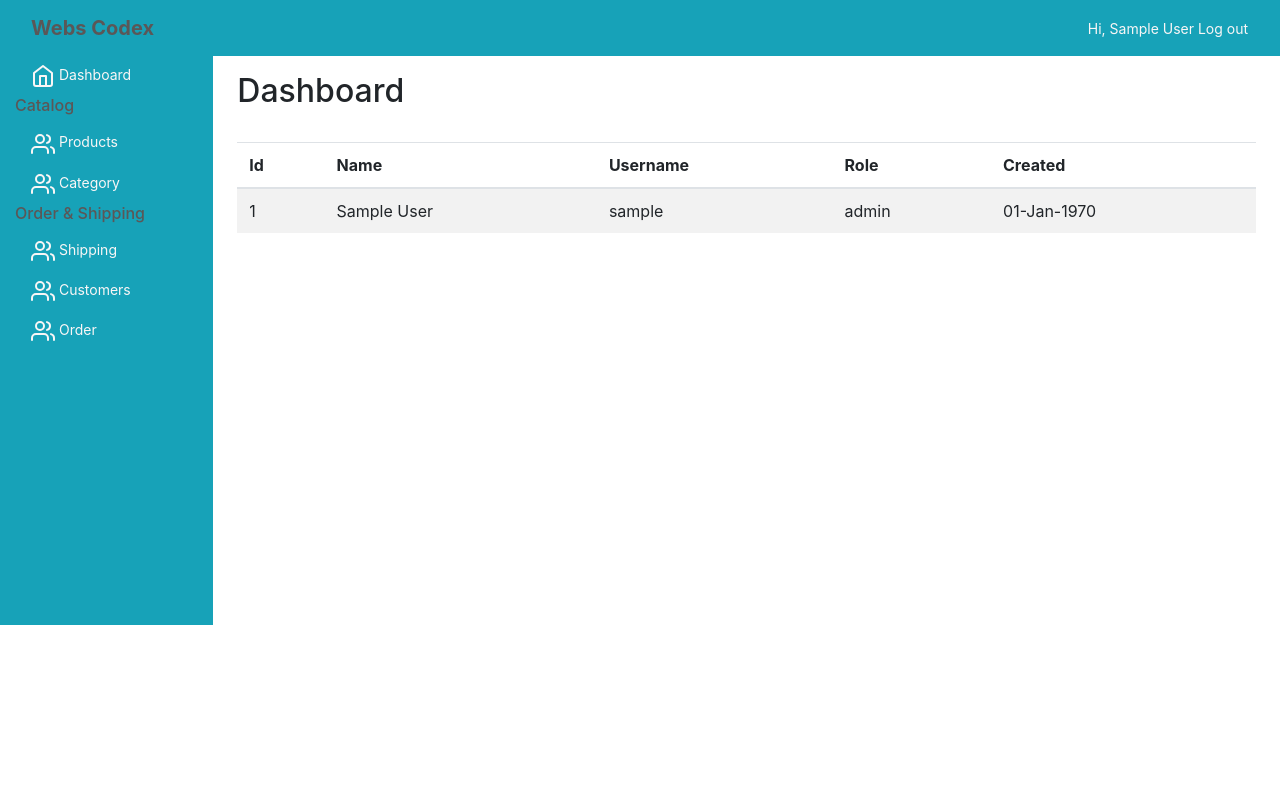
After one commit to 4Lorne/PollingApp, a PHP site: page /dashboard.php in a window 1280 px wide. The commit adds this page. Run offline with PHP 8.4, Linux system fonts and the light colour scheme; the visitor is signed in with stand-in values (Sample User, id 1); tables that the repository leaves empty or names only in its code hold one stand-in row (values such as "Sample post").

```diff
--- a/config.php
+++ b/config.php
@@ -1,3 +1,4 @@
+<!-- Connect to the database using the credentials -->
 <?php
 // Database configuration
 $hostname = "localhost";
--- /dev/null
+++ b/dashboard.php
@@ -0,0 +1,161 @@
+<?php
+session_start();
+// Include database connection file
+include_once('config.php');
+if (!isset($_SESSION['ID'])) {
+    header("Location:login.php");
+    exit();
+}
+?>
+<style type="text/css">
+    .nav-link{
+        color: #f9f6f6;
+        font-size: 14px;
+    }
+</style>
+<!doctype html>
+<html lang="en">
+<head>
+    <meta charset="utf-8">
+    <meta name="viewport" content="width=device-width, initial-scale=1">
+    <title>Multi user role based application login in php mysqli</title>
+    <link rel="stylesheet" href="https://maxcdn.bootstrapcdn.com/bootstrap/4.5.2/css/bootstrap.min.css">
+</head>
+<body>
+<nav class="navbar navbar-info sticky-top bg-info flex-md-nowrap p-10">
+    <a class="navbar-brand col-sm-3 col-md-2 mr-0" href="" style="color: #5b5757;"><b>Webs Codex</b></a>
+    <ul class="navbar-nav px-3">
+        <li class="nav-item text-nowrap">
+            <a class="nav-link" href="logout.php">Hi, <?php echo ucwords($_SESSION['NAME']); ?> Log out</a>
+        </li>
+    </ul>
+</nav>
+<div class="container-fluid">
+    <div class="row">
+        <nav class="col-md-2 d-none d-md-block bg-info sidebar" style="height: 569px">
+            <div class="sidebar-sticky">
+                <ul class="nav flex-column" style="color: #5b5757;">
+                    <li class="nav-item">
+                        <a class="nav-link active" href="">
+                            <span data-feather="home"></span>
+                            Dashboard <span class="sr-only">(current)</span>
+                        </a>
+                    </li>
+                    <?php if($_SESSION['ROLE'] == 'user'){ ?>
+                        <li class="nav-item">
+                            <a class="nav-link" href="">
+                                <span data-feather="thumbs-up"></span>
+                                Vote
+                            </a>
+                        </li>
+                    <?php } ?>
+                    <?php if($_SESSION['ROLE'] == 'pollingOfficer'){ ?>
+                        <h6>Sale & Purchase</h6>
+                        <li class="nav-item">
+                            <a class="nav-link" href="">
+                                <span data-feather="users"></span>
+                                Payment
+                            </a>
+                        </li>
+                        <li class="nav-item">
+                            <a class="nav-link" href="">
+                                <span data-feather="users"></span>
+                                Sales
+                            </a>
+                        </li>
+                        <li class="nav-item">
+                            <a class="nav-link" href="">
+                                <span data-feather="users"></span>
+                                Purchases
+                            </a>
+                        </li>
+                    <?php } ?>
+                    <?php if ($_SESSION['ROLE'] == 'admin') { ?>
+                        <h6>Catalog</h6>
+                        <li class="nav-item">
+                            <a class="nav-link" href="">
+                                <span data-feather="users"></span>
+                                Products
+                            </a>
+                        </li>
+                        <li class="nav-item">
+                            <a class="nav-link" href="">
+                                <span data-feather="users"></span>
+                                Category
+                            </a>
+                        </li>
+                        <h6>Order & Shipping</h6>
+                        <li class="nav-item">
+                            <a class="nav-link" href="">
+                                <span data-feather="users"></span>
+                                Shipping
+                            </a>
+                        </li>
+
+                        <li class="nav-item">
+                            <a class="nav-link" href="">
+                                <span data-feather="users"></span>
+                                Customers
+                            </a>
+                        </li>
+                        <li class="nav-item">
+                            <a class="nav-link" href="">
+                                <span data-feather="users"></span>
+                                Order
+                            </a>
+                        </li>
+                    <?php } ?>
+                </ul>
+            </div>
+        </nav>
+        <main role="main" class="col-md-9 ml-sm-auto col-lg-10 pt-3 px-4">
+            <div class="d-flex justify-content-between flex-wrap flex-md-nowrap align-items-center pb-2 mb-3">
+                <h1 class="h2">Dashboard</h1>
+            </div>
+            <div class="table-responsive">
+                <table class="table table-striped">
+                    <thead>
+                    <tr>
+                        <th>Id</th>
+                        <th>Name</th>
+                        <th>Username</th>
+                        <th>Role</th>
+                        <th>Created</th>
+                    </tr>
+                    </thead>
+                    <tbody>
+                    <?php
+                    if ($_SESSION['ROLE'] == "super_admin") {
+                        $query = "SELECT * FROM admins";
+                    }else{
+                        $role = $_SESSION['ROLE'];
+                        $query = "SELECT * FROM admins WHERE role = '$role'";
+                    }
+                    $result = $con->query($query);
+                    if ($result->num_rows > 0) {
+                        while ($row = $result->fetch_array()) {
+                            ?>
+                            <tr>
+                                <td><?php echo $row['id']?></td>
+                                <td><?php echo $row['name']?></td>
+                                <td><?php echo $row['username']?></td>
+                                <td><?php echo $row['role']?></td>
+                                <td><?php echo date('d-M-Y', strtotime($row['created']))?></td>
+                            </tr>
+                        <?php	}
+                    }else{
+                        echo "<h2>No record found!</h2>";
+                    } ?>
+                    </tbody>
+                </table>
+            </div>
+        </main>
+    </div>
+</div>
+<script src="https://unpkg.com/feather-icons/dist/feather.min.js"></script>
+<script type="text/javascript" src="https://code.jquery.com/jquery-3.5.1.min.js"></script>
+<script>
+    feather.replace();
+</script>
+</body>
+</html>
--- /dev/null
+++ b/logout.php
@@ -0,0 +1,5 @@
+<?php
+session_start();
+session_destroy();
+header("Location:login.php");
+die();
```
Also changed, not shown: create.php (added, +33 -0 lines), login.php (+58 -34 lines), register.php (+7 -83 lines), vote.php (added, +35 -0 lines).
